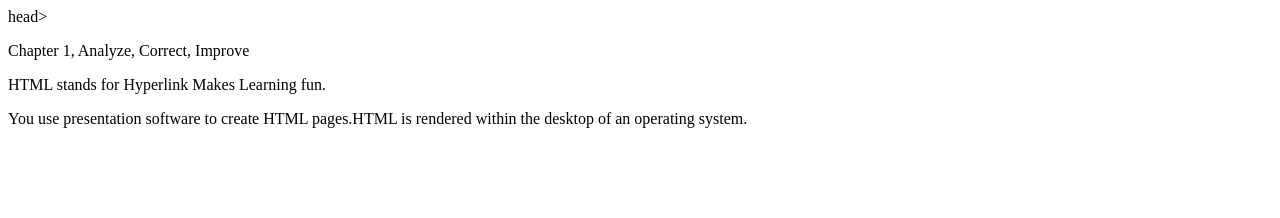
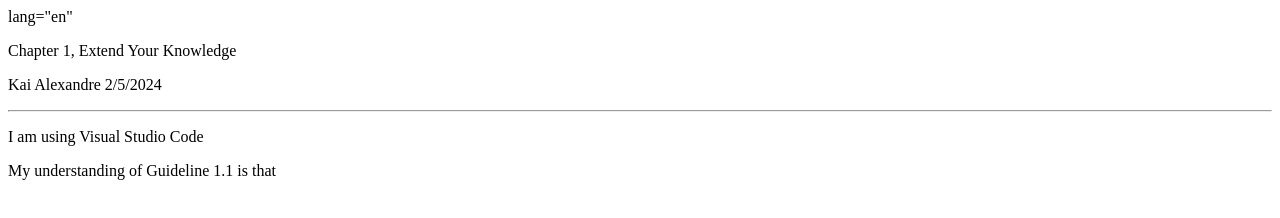
Before and after one commit to 117joh/Ch1-Apply--Extend--and-Analyze, a plain HTML site: page analyze/index.html in a window 1280 px wide. Drawn offline with Linux system fonts and the light colour scheme.

Commit message:
working on

```diff
--- a/analyze/index.html
+++ b/analyze/index.html
@@ -1,3 +1,16 @@
-<DOCTYPE><html><heal><tite><meta>head><body>
-<p>Chapter 1, Analyze, Correct, Improve<dr>
-<P>HTML stands for Hyperlink Makes Learning fun.<p><p>You use presentation software to create HTML pages.</p<PHTML9 is the latest version of HTML.</p>HTML is rendered within the desktop of an operating system.</BODY>
+<!DOCTYPE html>
+
+    <html>
+        lang="en"
+   <head>
+        <meta charset="UTF-8">
+    <title>CH 1 Apply Your Knowledge,</title>
+    </head>
+    <body>
+            <p>Chapter 1, Extend Your Knowledge</p>
+            <p>Kai Alexandre 2/5/2024</p>
+    <hr>
+
+            <p>I am using Visual Studio Code</p>
+            <p>My understanding of Guideline 1.1 is that</p>
+            </body>
```
